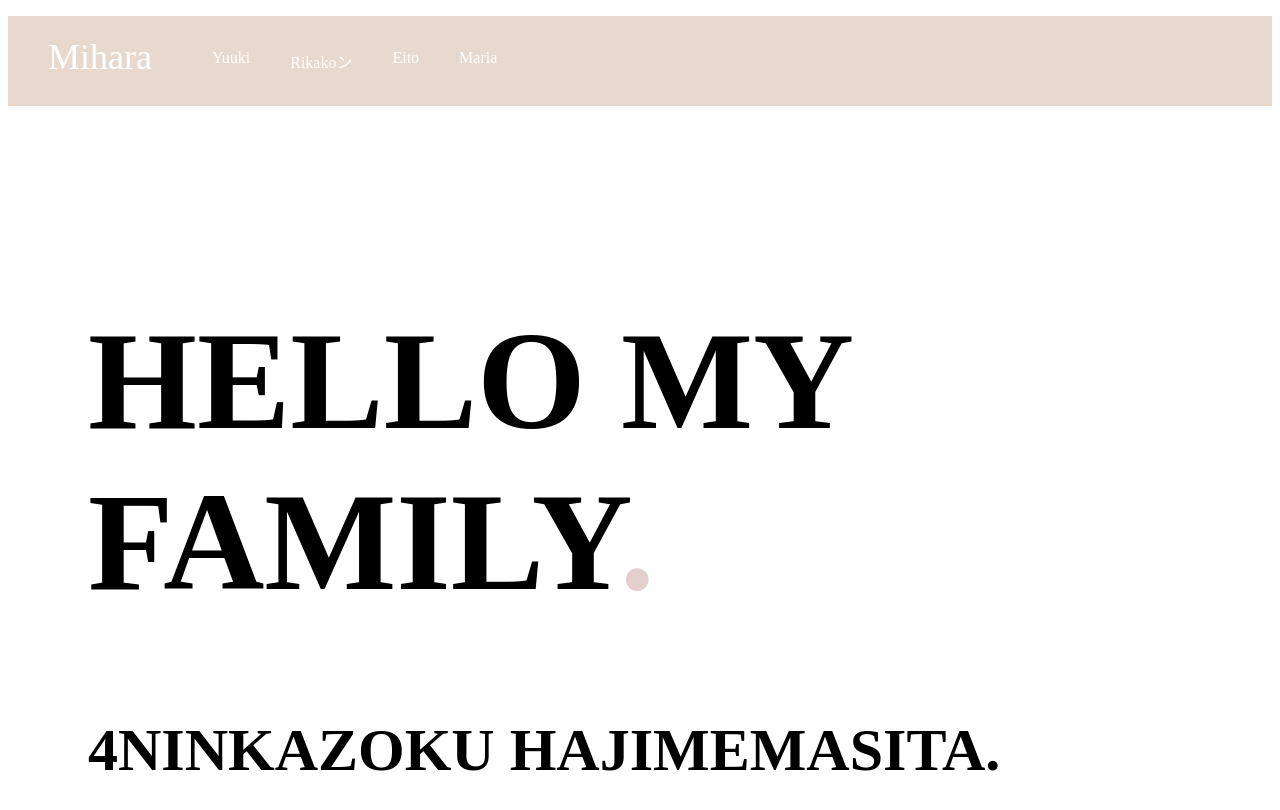
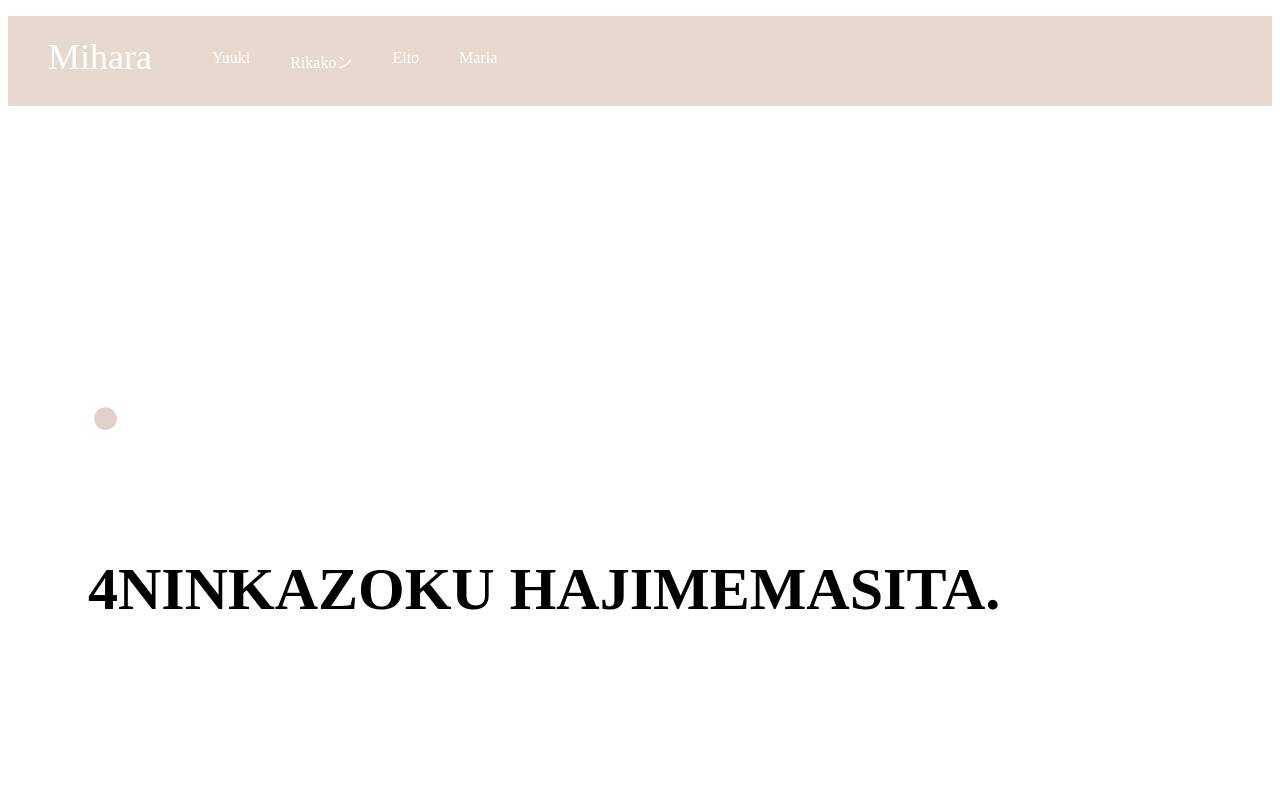
Before and after one commit to rikakong/rikakong.github.io, a plain HTML site: page index.html in a window 1280 px wide. Shown: the top 810 px of the page. Drawn offline with Linux system fonts and the light colour scheme.

Commit message:
Update index.html

```diff
--- a/index.html
+++ b/index.html
@@ -21,7 +21,7 @@
 
     <div class="main">
       <div class="copy-container">
-      <h1>HELLO MY FAMILY<span>.</span></h1>
+      <h1><span>.</span></h1>
       <h2>4NINKAZOKU HAJIMEMASITA.
      </h2>
 
```
